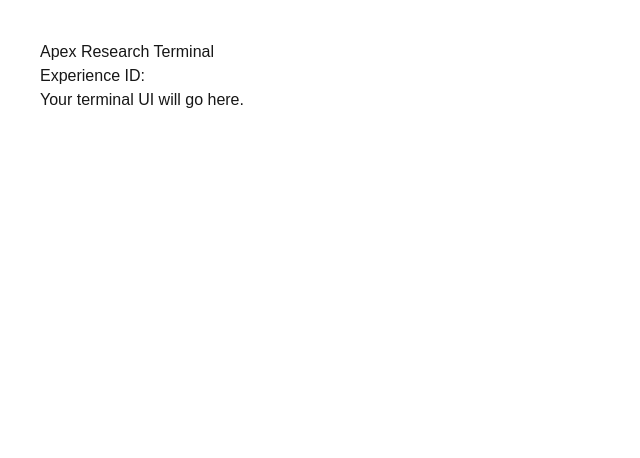
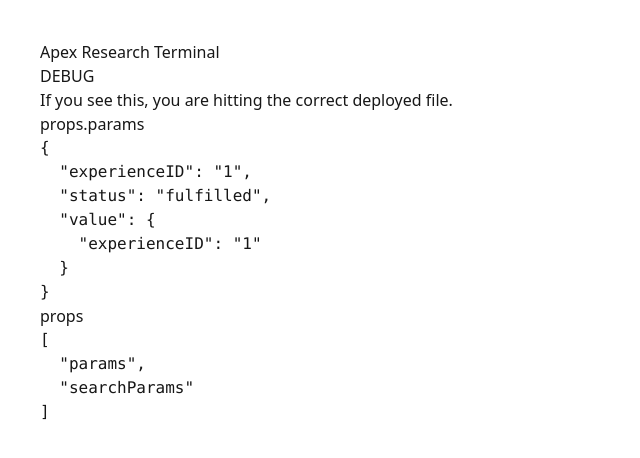
Before and after one commit to lucasminter/apex-research-terminal, a Next.js app: page /experiences/1 in a window 1280 px wide. Shown: the top 458 px of the page, without its empty margins (0-640 px from the left). Built offline with nearby package versions, Linux system fonts and the light colour scheme.

Commit message:
debug params

```diff
--- a/app/experiences/[experienceID]/page.tsx
+++ b/app/experiences/[experienceID]/page.tsx
@@ -1,19 +1,20 @@
-export default async function ExperiencePage({
-  params,
-}: {
-  params: Promise<{ experienceId: string }>
-}) {
-  const { experienceId } = await params;
+import React from "react";
+
+export default function ExperiencePage(props: any) {
+  const params = props?.params;
 
   return (
-    <div style={{ padding: 40 }}>
+    <div style={{ padding: 40, fontFamily: "system-ui" }}>
       <h1>Apex Research Terminal</h1>
 
-      <p>Experience ID:</p>
+      <h3>DEBUG</h3>
+      <p>If you see this, you are hitting the correct deployed file.</p>
 
-      <pre>{experienceId}</pre>
+      <h4>props.params</h4>
+      <pre>{JSON.stringify(params, null, 2)}</pre>
 
-      <p>Your terminal UI will go here.</p>
+      <h4>props</h4>
+      <pre>{JSON.stringify(Object.keys(props || {}), null, 2)}</pre>
     </div>
   );
 }
```
